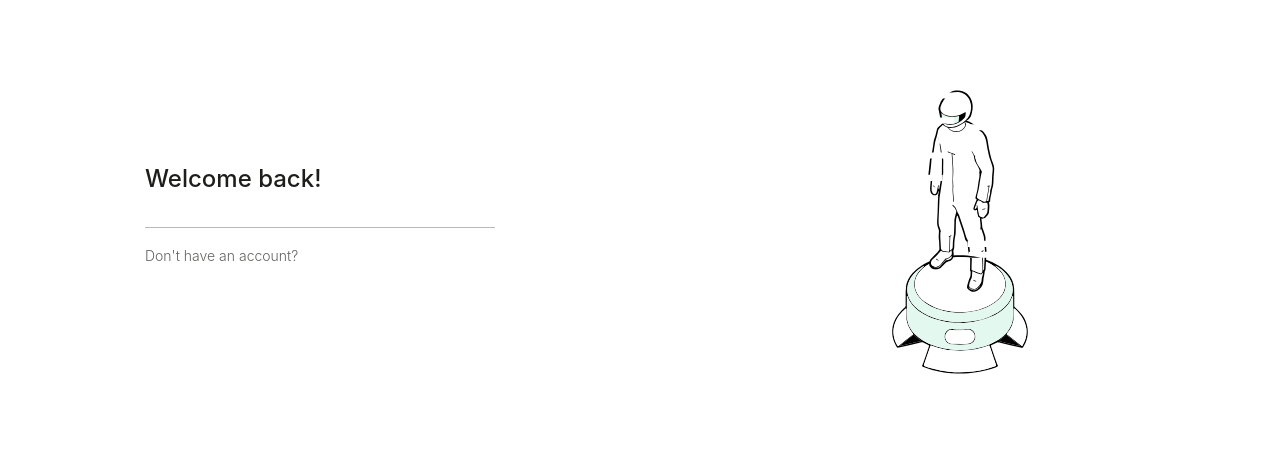
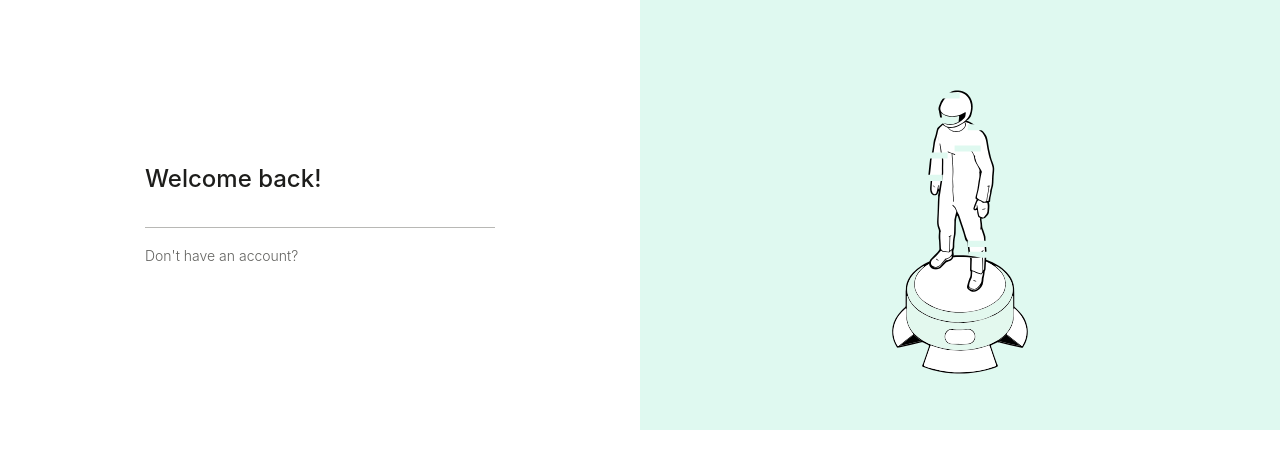
Before and after one commit to DBattou/react-ideal-architecture, a Next.js app in the folder apps/web/: page / in a window 1280 px wide. Shown: the top 468 px of the page. Built offline with nearby package versions, Linux system fonts and the light colour scheme; a web font is replaced by a local one.

Commit message:
add lottie mint background

```diff
--- a/apps/web/app/page.module.css
+++ b/apps/web/app/page.module.css
@@ -1,6 +1,7 @@
 .signin {
     display: flex;
     height: 100%;
+    --lottie-background-mint: var(--mint50);
   }
 
   .form {
--- a/apps/web/app/page.tsx
+++ b/apps/web/app/page.tsx
@@ -4,7 +4,7 @@ import styles from './page.module.css';
 import * as animationData from './lottie/first-screen-mint.json';
 
 export default function Page() {
-  let backgroundColor = '';
+  let backgroundColor = 'mint';
   let isSafariDesktop = true;
   return (
     <div className={styles['l-container__app']}>
```
